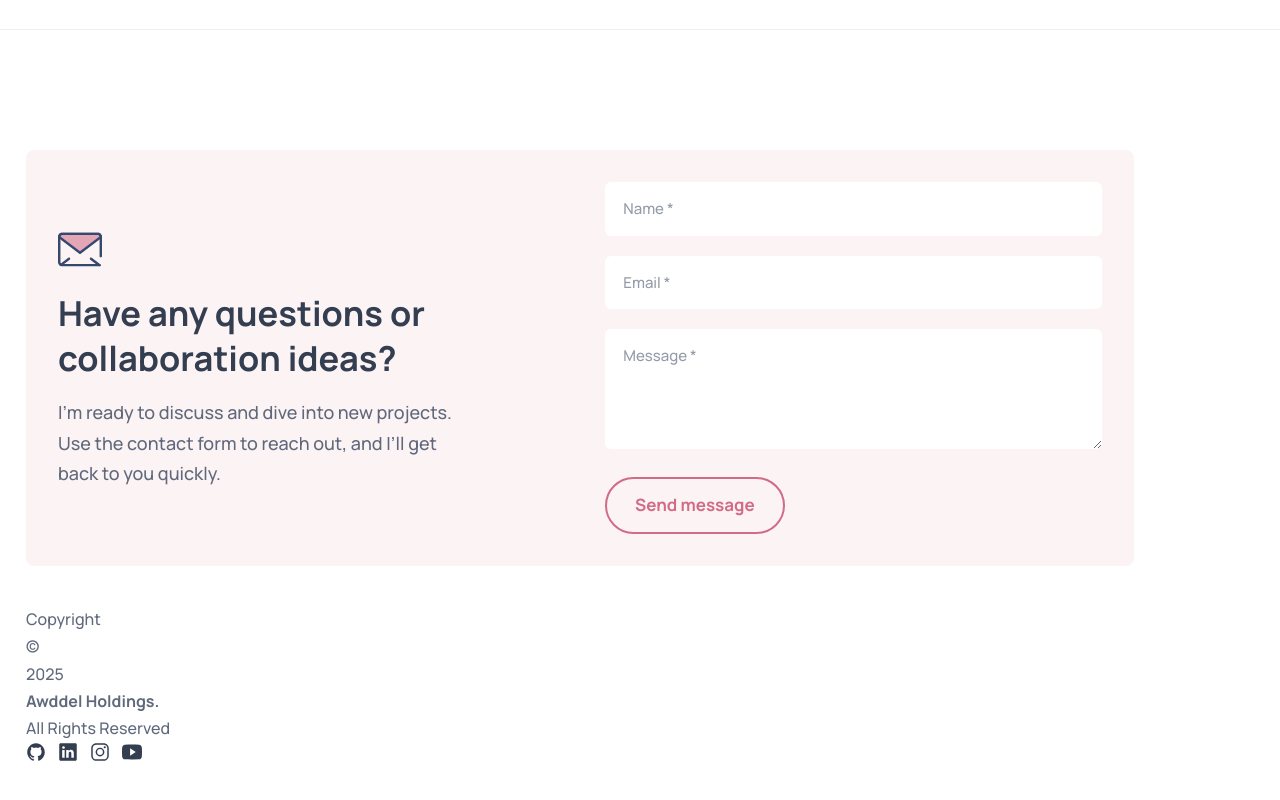
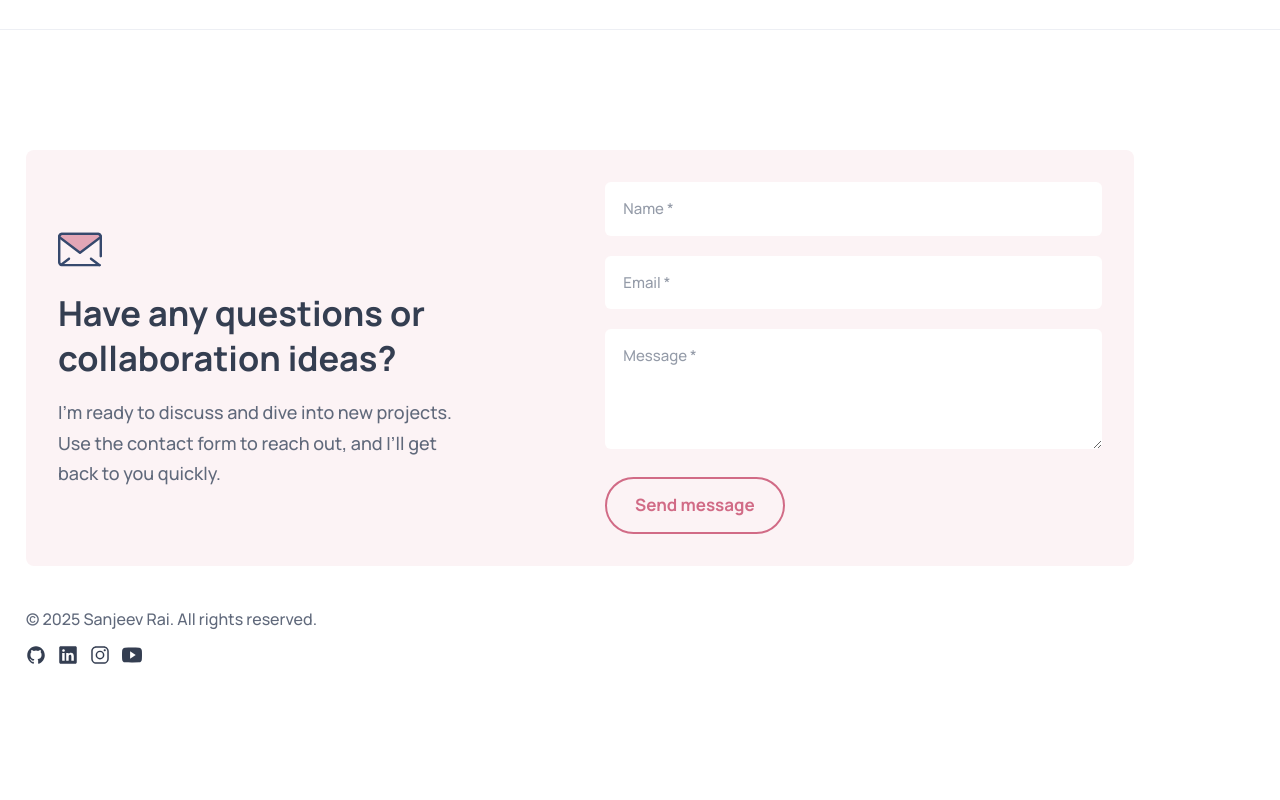
Before and after one commit to sanjeevRae/Portfolio-v2, a plain HTML site: page index.html in a window 1280 px wide. Shown: the part 6540-7340 px from the top of the page. After the commit the page ends 7245 px from the top, so only its background shows below. Drawn offline with nearby package versions, Linux system fonts and the light colour scheme.

Commit message:
Update index.html

```diff
--- a/index.html
+++ b/index.html
@@ -614,17 +614,9 @@
   <footer class="footer">
     <div class="container">
 
-      <script>
-        window.onload = function() {
-          var now = new Date();
-          var year = now.getFullYear();
-          document.getElementById("date").innerHTML = year;
-        };
-      </script>
-
-      <p>Copyright <span>© <span id="date"></span></span> <strong class="px-1 sitename">Awddel Holdings.</strong> <span>All Rights Reserved</span></p>
-
-
+     <p class="copyright">
+        © 2025 Sanjeev Rai. All rights reserved.
+      </p>
       <ul class="social-list1">
 
         <li>
```
